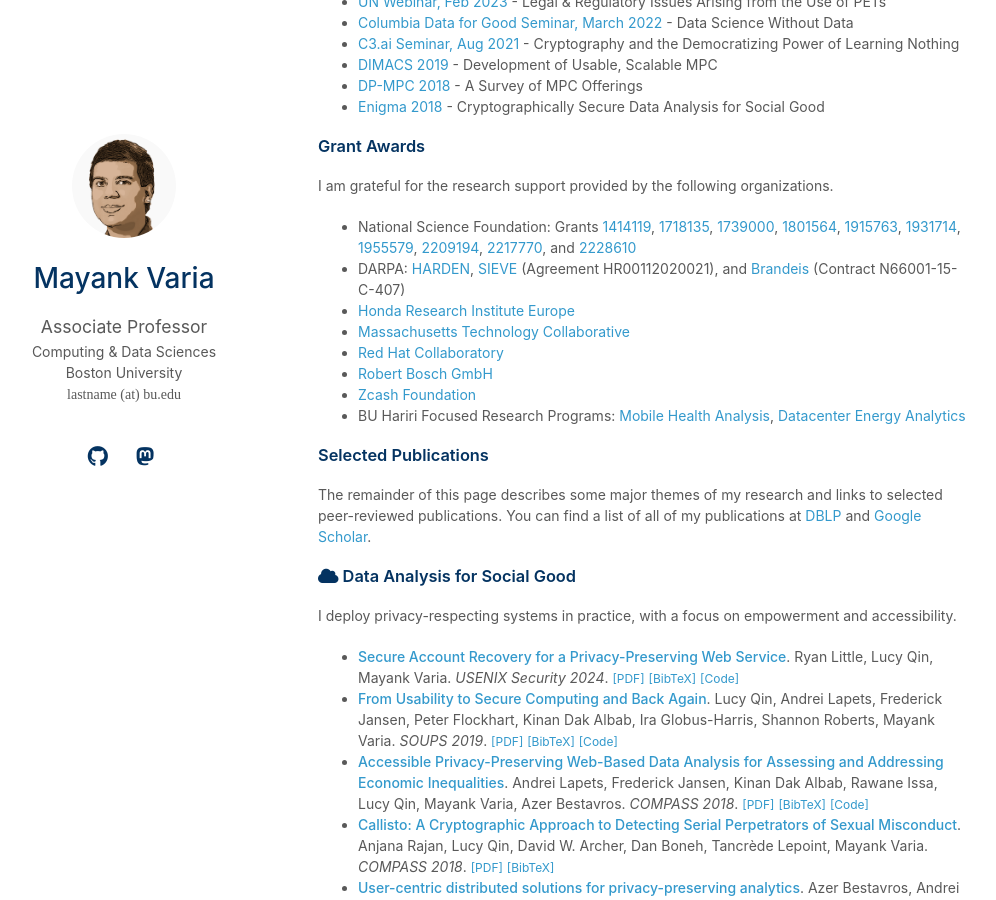
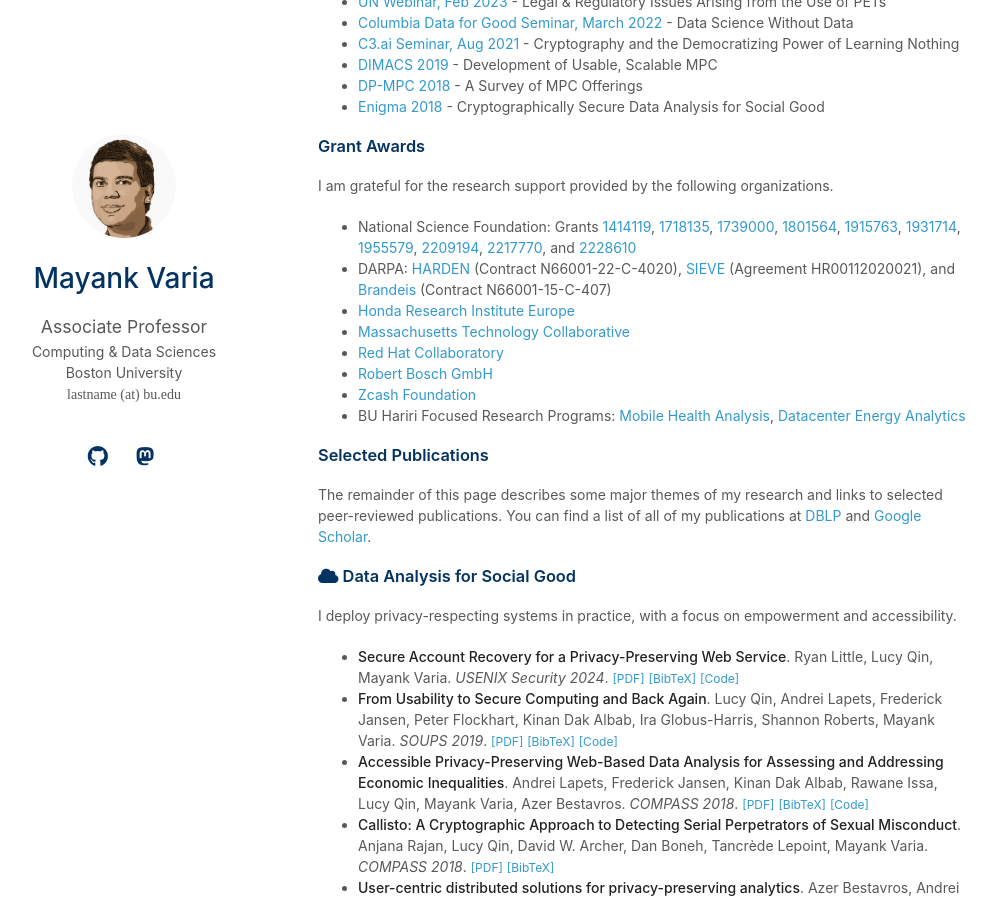
Before and after one commit to mvaria/mvaria.github.io, a Jekyll site: the page built from index.md, in a window 1280 px wide and 900 px high, scrolled down 3280 px. Shown: the whole window, without its empty margins (152-1148 px from the left). Built offline with Jekyll 4.4.1, drawn with Linux system fonts in a browser that asks for light colours; nearby versions of some CDN libraries; a style sheet for code colours, icons or effects is not loaded; our own code applies the rules of GitHub Pages for plain Markdown files.

Commit message:
Minor addition

```diff
--- a/_includes/publications.md
+++ b/_includes/publications.md
@@ -10,7 +10,7 @@
 <ul>
 {% for link in site.data.socialgood.main %}
 <li>
-    <strong> <a href="{{ link.pdf }}">{{ link.title }}</a></strong>.
+    <strong>{{ link.title }}</strong>.
     {{ link.authors }}.
     <em>{{ link.conference }}</em>.
     {% if link.pdf %}
@@ -44,7 +44,7 @@
 <ul>
 {% for link in site.data.securecomp.main %}
 <li>
-    <strong> <a href="{{ link.pdf }}">{{ link.title }}</a></strong>.
+    <strong>{{ link.title }}</strong>.
     {{ link.authors }}.
     <em>{{ link.conference }}</em>.
     {% if link.pdf %}
@@ -78,7 +78,7 @@
 <ul>
 {% for link in site.data.lawpolicy.main %}
 <li>
-    <strong> <a href="{{ link.pdf }}">{{ link.title }}</a></strong>.
+    <strong>{{ link.title }}</strong>.
     {{ link.authors }}.
     <em>{{ link.conference }}</em>.
     {% if link.pdf %}
@@ -112,7 +112,7 @@
 <ul>
 {% for link in site.data.algorithms.main %}
 <li>
-    <strong> <a href="{{ link.pdf }}">{{ link.title }}</a></strong>.
+    <strong>{{ link.title }}</strong>.
     {{ link.authors }}.
     <em>{{ link.conference }}</em>.
     {% if link.pdf %}
@@ -145,7 +145,7 @@
 <ul>
 {% for link in site.data.formal.main %}
 <li>
-    <strong> <a href="{{ link.pdf }}">{{ link.title }}</a></strong>.
+    <strong>{{ link.title }}</strong>.
     {{ link.authors }}.
     <em>{{ link.conference }}</em>.
     {% if link.pdf %}
@@ -178,7 +178,7 @@
 <ul>
 {% for link in site.data.inference.main %}
 <li>
-    <strong> <a href="{{ link.pdf }}">{{ link.title }}</a></strong>.
+    <strong>{{ link.title }}</strong>.
     {{ link.authors }}.
     <em>{{ link.conference }}</em>.
     {% if link.pdf %}
@@ -211,7 +211,7 @@
 <ul>
 {% for link in site.data.obfuscation.main %}
 <li>
-    <strong> <a href="{{ link.pdf }}">{{ link.title }}</a></strong>.
+    <strong>{{ link.title }}</strong>.
     {{ link.authors }}.
     <em>{{ link.conference }}</em>.
     {% if link.pdf %}
--- a/index.md
+++ b/index.md
@@ -137,7 +137,7 @@
 I am grateful for the research support provided by the following organizations.
 
 - National Science Foundation: Grants [1414119](https://www.nsf.gov/awardsearch/showAward?AWD_ID=1414119), [1718135](https://www.nsf.gov/awardsearch/showAward?AWD_ID=1718135), [1739000](https://www.nsf.gov/awardsearch/showAward?AWD_ID=1739000), [1801564](https://www.nsf.gov/awardsearch/showAward?AWD_ID=1801564), [1915763](https://www.nsf.gov/awardsearch/showAward?AWD_ID=1915763), [1931714](https://www.nsf.gov/awardsearch/showAward?AWD_ID=1931714), [1955579](https://www.nsf.gov/awardsearch/showAward?AWD_ID=1955579), [2209194](https://www.nsf.gov/awardsearch/showAward?AWD_ID=2209194), [2217770](https://www.nsf.gov/awardsearch/showAward?AWD_ID=2217770), and [2228610](https://www.nsf.gov/awardsearch/showAward?AWD_ID=2228610)
-- DARPA: [HARDEN](https://www.darpa.mil/program/hardening-development-toolchains-against-emergent-execution-engines), [SIEVE](https://www.darpa.mil/program/securing-information-for-encrypted-verification-and-evaluation) (Agreement HR00112020021), and [Brandeis](https://www.darpa.mil/program/brandeis) (Contract N66001-15-C-407)
+- DARPA: [HARDEN](https://www.darpa.mil/program/hardening-development-toolchains-against-emergent-execution-engines) (Contract N66001-22-C-4020), [SIEVE](https://www.darpa.mil/program/securing-information-for-encrypted-verification-and-evaluation) (Agreement HR00112020021), and [Brandeis](https://www.darpa.mil/program/brandeis) (Contract N66001-15-C-407)
 - [Honda Research Institute Europe](https://www.honda-ri.de/)
 - [Massachusetts Technology Collaborative](https://masstech.org/)
 - [Red Hat Collaboratory](https://www.bu.edu/rhcollab/)
```
Also changed, not shown: 1 other file.
